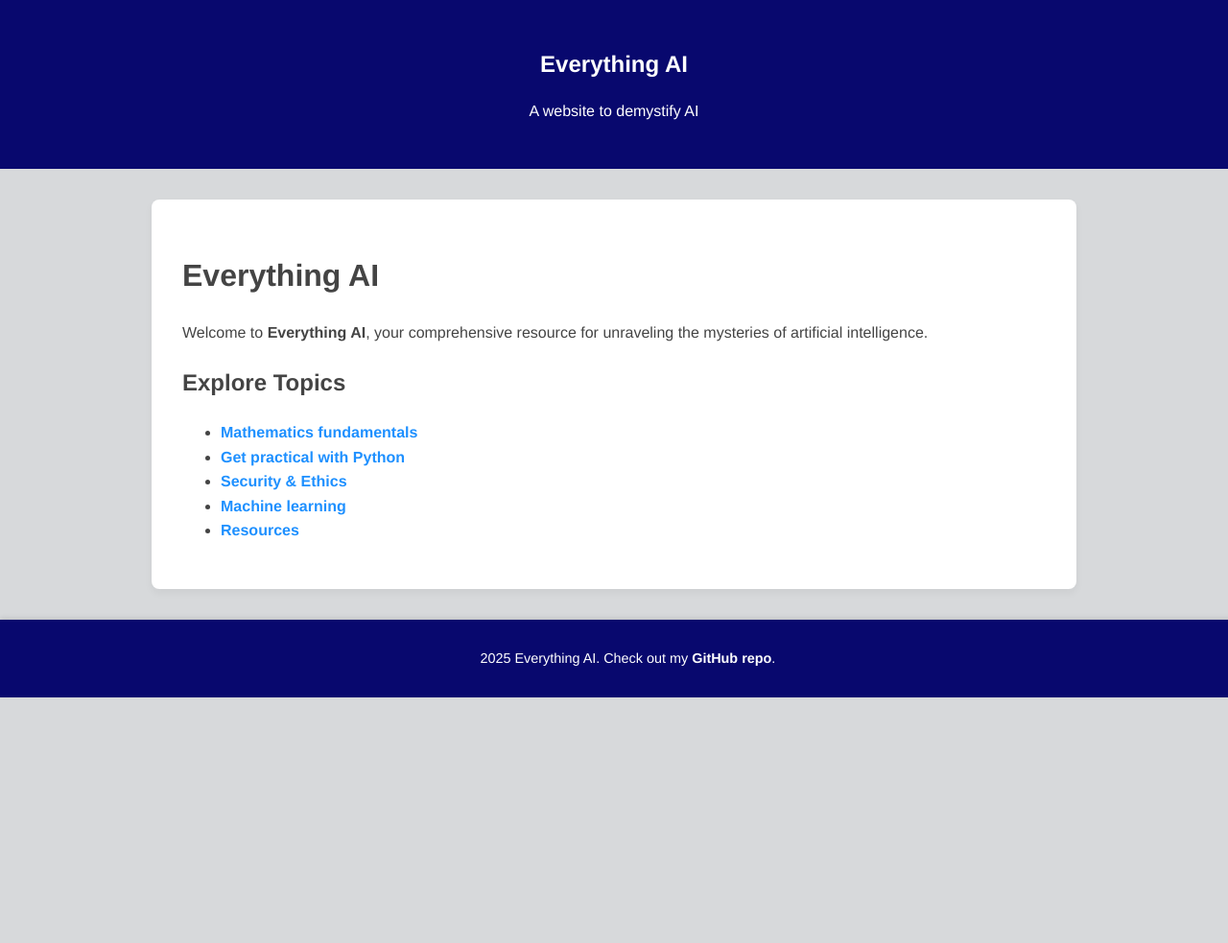
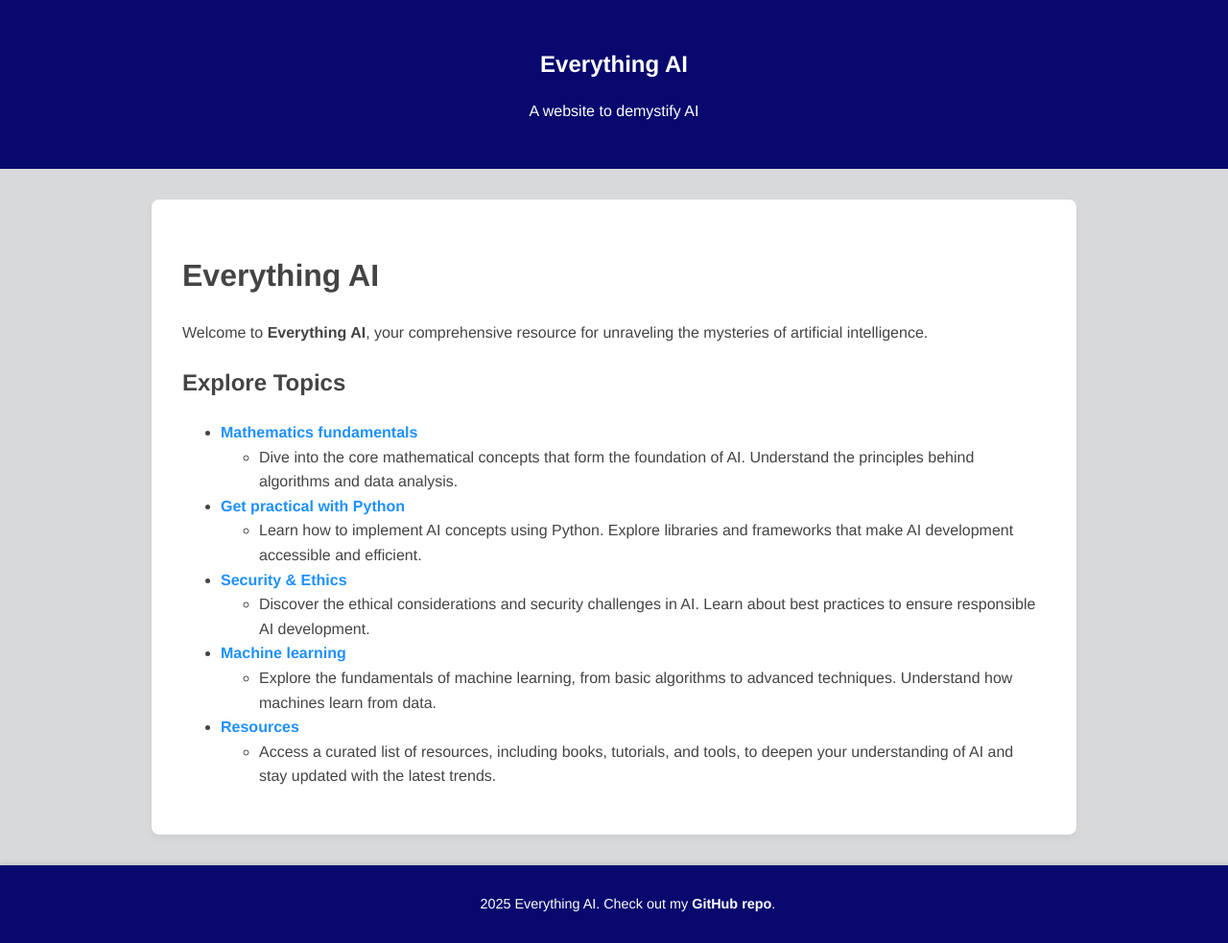
Before and after one commit to ai-paradox/ai-paradox.github.io, a Jekyll site: the page built from index.md, in a window 1280 px wide. Shown: the whole page at 96% size. Built offline with Jekyll 4.4.1, drawn with Linux system fonts in a browser that asks for light colours; before the commit the page ends 900 px from its top, so only the background shows below that.

Commit message:
Updated resources

```diff
--- a/index.md
+++ b/index.md
@@ -9,8 +9,17 @@
 
 ## Explore Topics
 
-- [Mathematics fundamentals](mathematics.md)
-- [Get practical with Python](python.md)
-- [Security & Ethics](security.md)
-- [Machine learning](machine_learning.md)
-- [Resources](resources.md)
+- **[Mathematics fundamentals](mathematics.md)**
+  - Dive into the core mathematical concepts that form the foundation of AI. Understand the principles behind algorithms and data analysis.
+
+- **[Get practical with Python](python.md)**
+  - Learn how to implement AI concepts using Python. Explore libraries and frameworks that make AI development accessible and efficient.
+
+- **[Security & Ethics](security.md)**
+  - Discover the ethical considerations and security challenges in AI. Learn about best practices to ensure responsible AI development.
+
+- **[Machine learning](machine_learning.md)**
+  - Explore the fundamentals of machine learning, from basic algorithms to advanced techniques. Understand how machines learn from data.
+
+- **[Resources](resources.md)**
+  - Access a curated list of resources, including books, tutorials, and tools, to deepen your understanding of AI and stay updated with the latest trends.
```
